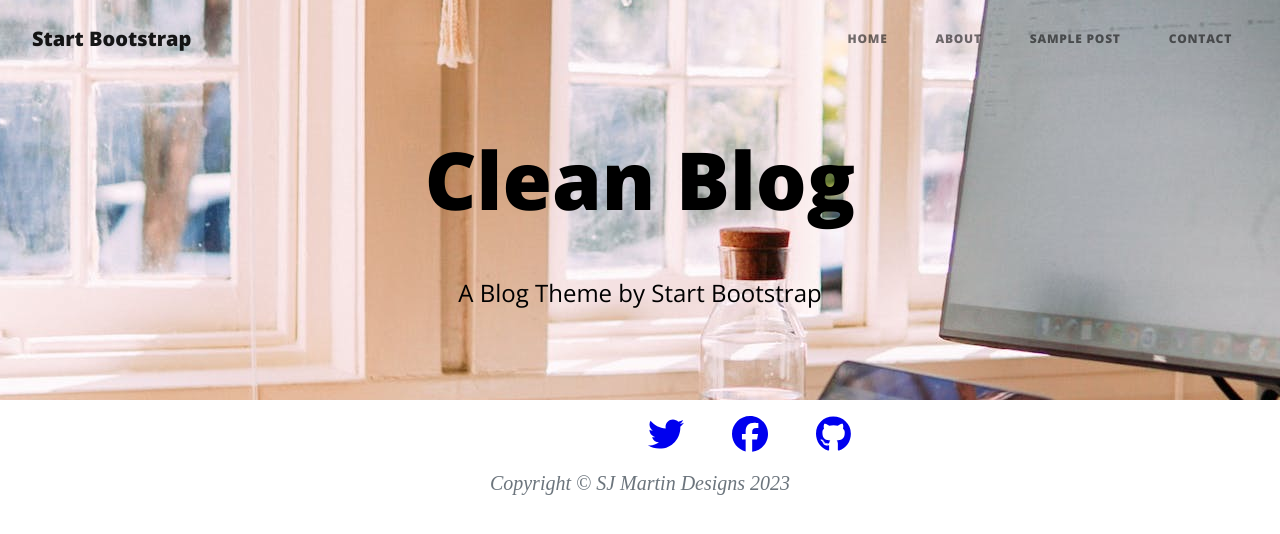
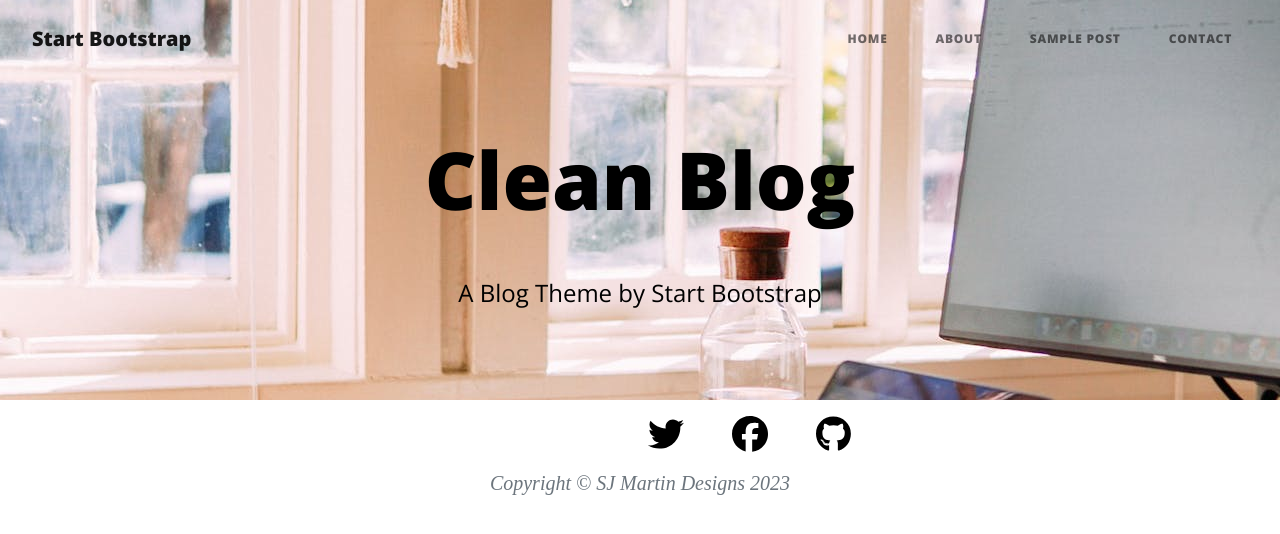
Before and after one commit to Coding-Cowboy74/developments, a React (Vite) app in the folder exercises/Level-03/Bloggin-Props/: page / in a window 1280 px wide. Shown: the top 534 px of the page. Built offline with nearby package versions, Linux system fonts and the light colour scheme.

Commit message:
Updated the footers social media icons with some styling for color and for the color via hover

```diff
--- a/exercises/Level-03/Bloggin-Props/src/App.jsx
+++ b/exercises/Level-03/Bloggin-Props/src/App.jsx
@@ -3,10 +3,10 @@ import Data from './Data'
 import Header from './components/Header';
 import Footer from './components/Footer';
 import BlogList from './components/BlogList';
-
+{/* Importing Font Awesome fonts for the footer component*/ }
 import { library } from '@fortawesome/fontawesome-svg-core';
 import { faTwitter, faGithub, faFacebook } from '@fortawesome/free-brands-svg-icons';
-
+{/* Adding all the imported Font Awesome Icons here to be used */ }
 library.add(faFacebook, faTwitter, faGithub)
 
 function App() {
--- a/exercises/Level-03/Bloggin-Props/src/components/Footer.jsx
+++ b/exercises/Level-03/Bloggin-Props/src/components/Footer.jsx
@@ -7,9 +7,9 @@ function Footer() {
             <div className="container">
                 <div className="center-content">
                     <ul className="social-media">
-                        <li><a href="https://twitter.com/" target="_blank"><FontAwesomeIcon icon="fa-brands fa-twitter" size="3x" /></a></li>
-                        <li><a href="https://www.facebook.com/" target="_blank"><FontAwesomeIcon icon="fa-brands fa-facebook" size="3x" /></a></li>
-                        <li><a href="https://github.com/" target="_blank"><FontAwesomeIcon icon="fa-brands fa-github" size="3x" /></a></li>
+                        <li><a href="https://twitter.com/" target="_blank"><FontAwesomeIcon icon="fa-brands fa-twitter" size="3x" className="social-icons" /></a></li>
+                        <li><a href="https://www.facebook.com/" target="_blank"><FontAwesomeIcon icon="fa-brands fa-facebook" className="social-icons" size="3x" /></a></li>
+                        <li><a href="https://github.com/" target="_blank"><FontAwesomeIcon icon="fa-brands fa-github" size="3x" className="social-icons" /></a></li>
                     </ul>
                 </div>
                 <div className="copyright-website">Copyright &copy; SJ Martin Designs 2023</div>
--- a/exercises/Level-03/Bloggin-Props/src/index.css
+++ b/exercises/Level-03/Bloggin-Props/src/index.css
@@ -84,3 +84,11 @@ a {
     align-items: center;
     margin-left: 38rem;
 }
+
+.social-icons {
+    color: black;
+}
+
+.social-icons:hover {
+    color: #0085a1;
+}
```
